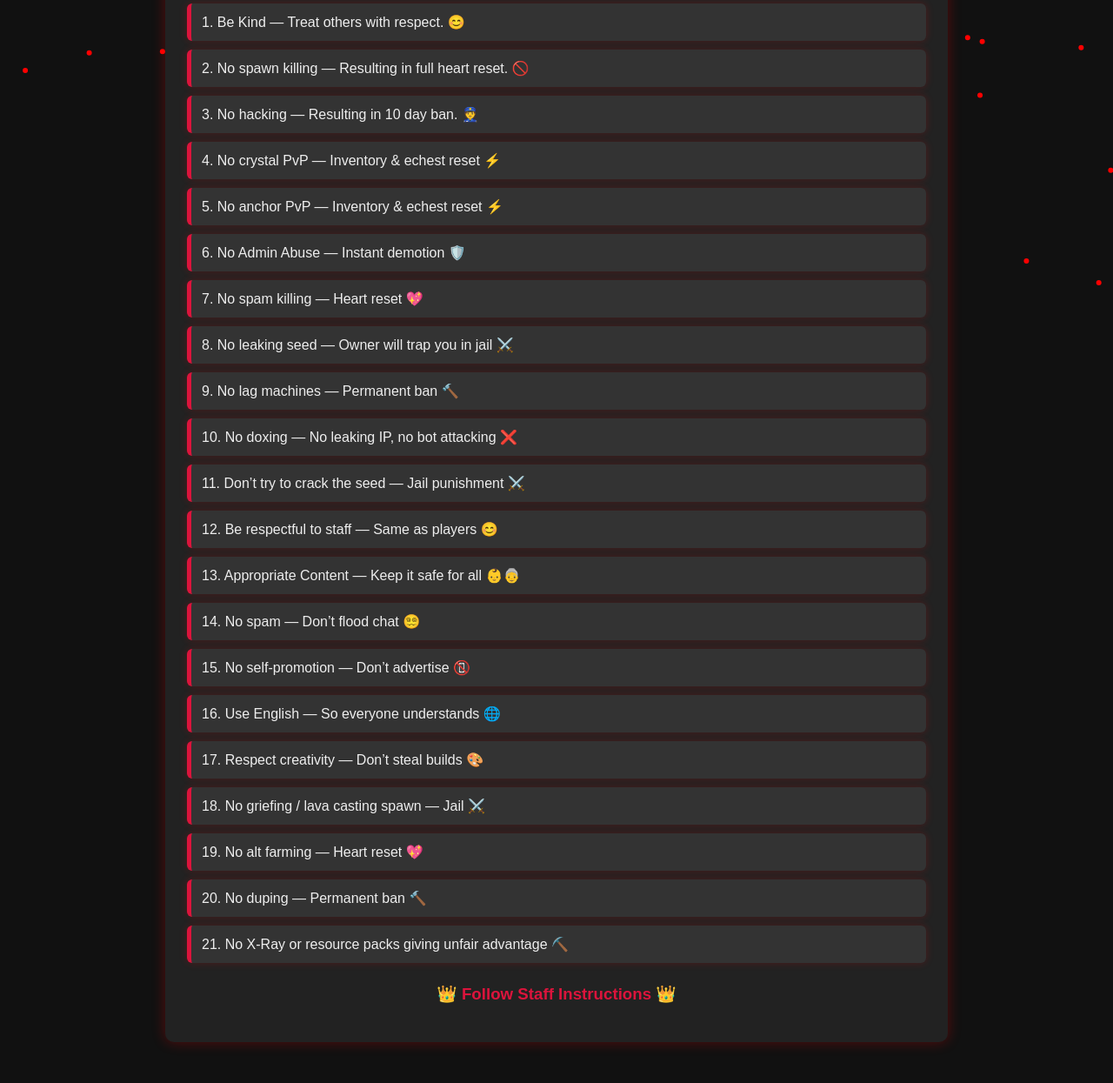
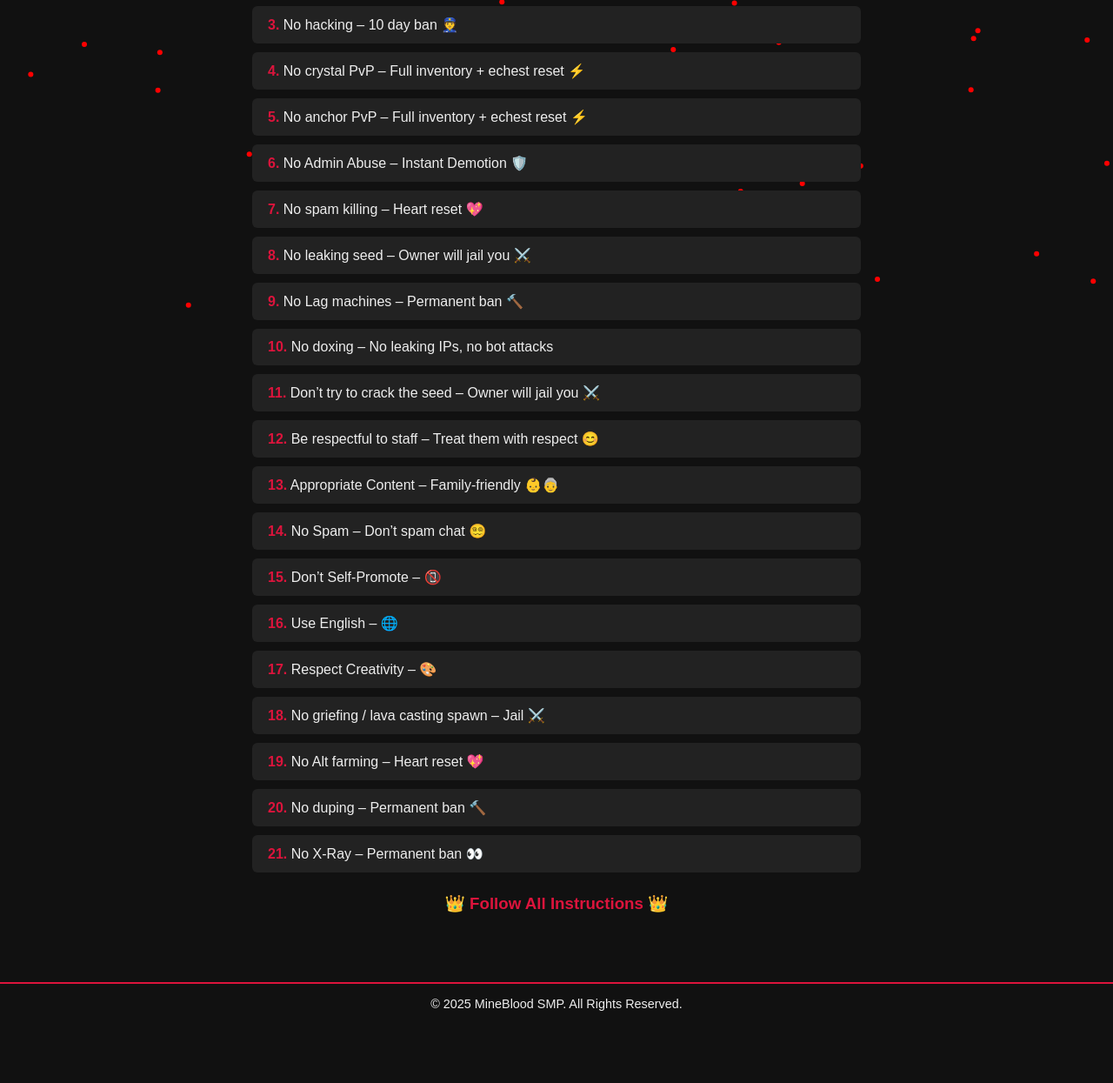
Before and after one commit to BgIeuga/3gfdso65432oiuytrkiuytre868777786969696969o, a plain HTML site: page rules.html in a window 1280 px wide. Shown: the part 441-1686 px from the top of the page at 87% size. After the commit the page ends 1618 px from the top, so only its background shows below. Drawn offline with nearby package versions, Linux system fonts and the light colour scheme; a web font is replaced by a local one.

Commit message:
Update rules.html

```diff
--- a/rules.html
+++ b/rules.html
@@ -6,25 +6,21 @@
   <title>MineBlood SMP - Rules</title>
   <link href="https://fonts.cdnfonts.com/css/minecraftia" rel="stylesheet">
   <style>
-    body { font-family: 'Minecraftia', sans-serif; margin: 0; padding: 0; background: #111; color: #eee; text-align: center; overflow-x: hidden; }
-    #particles-js { position: fixed; width: 100%; height: 100%; top: 0; left: 0; z-index: -1; background: #111; }
-    header { background: linear-gradient(135deg, crimson, darkred); padding: 30px; box-shadow: 0 4px 15px rgba(0,0,0,0.5); animation: fadeIn 1.2s ease-in-out; }
-    header img { width: 120px; image-rendering: pixelated; animation: float 3s infinite ease-in-out; }
-    header h1 { font-size: 3em; margin: 10px 0 5px 0; text-shadow: 2px 2px 8px #000; animation: glow 2s infinite alternate; }
-    nav { background: linear-gradient(90deg, #111, #222, #111); background-size: 300% 300%; animation: gradientShift 8s infinite alternate; padding: 8px 0; position: sticky; top: 0; z-index: 1000; }
-    nav a { color: #fff; margin: 0 15px; text-decoration: none; font-weight: bold; font-size: 0.95em; transition: color 0.3s, border-bottom 0.3s; padding-bottom: 4px; }
-    nav a:hover { color: crimson; border-bottom: 2px solid crimson; }
-    section { padding: 60px 20px; max-width: 900px; margin: auto; opacity: 0; transform: translateY(30px); transition: opacity 1s ease, transform 1s ease; }
-    section.visible { opacity: 1; transform: translateY(0); }
-    .card { background: #222; padding: 25px; border-radius: 10px; margin: 20px auto; box-shadow: 0 0 15px rgba(255,0,0,0.3); animation: fadeInUp 1.2s ease; text-align: left; }
-    h2 { text-align: center; font-size: 2.5em; text-shadow: 2px 2px 6px #000; }
-    ul.rules { list-style: none; padding: 0; }
-    ul.rules li { background: #333; margin: 10px 0; padding: 12px; border-left: 5px solid crimson; border-radius: 6px; box-shadow: 0 0 10px rgba(255,0,0,0.2); }
-    footer { background: #111; padding: 15px; font-size: 0.9em; border-top: 2px solid crimson; }
-    footer a { color: #ff5555; text-decoration: none; font-weight: bold; }
-    footer a:hover { text-decoration: underline; }
-    @keyframes fadeIn { from {opacity:0; transform:translateY(-20px);} to {opacity:1; transform:translateY(0);} }
-    @keyframes fadeInUp { from {opacity:0; transform:translateY(40px);} to {opacity:1; transform:translateY(0);} }
+    body { font-family:'Minecraftia',sans-serif; margin:0; padding:0; background:#111; color:#eee; text-align:center; overflow-x:hidden; }
+    #particles-js { position:fixed; width:100%; height:100%; top:0; left:0; z-index:-1; background:#111; }
+    header { background:linear-gradient(135deg, crimson, darkred); padding:30px; box-shadow:0 4px 15px rgba(0,0,0,0.5); }
+    header img { width:120px; image-rendering:pixelated; animation:float 3s infinite ease-in-out; }
+    header h1 { font-size:3em; margin:10px 0 5px 0; text-shadow:2px 2px 8px #000; animation:glow 2s infinite alternate; }
+    nav { background:linear-gradient(90deg,#111,#222,#111); background-size:300% 300%; animation:gradientShift 8s infinite alternate; padding:8px 0; position:sticky; top:0; z-index:1000; }
+    nav a { color:#fff; margin:0 15px; text-decoration:none; font-weight:bold; font-size:0.95em; transition:color 0.3s, border-bottom 0.3s; padding-bottom:4px; }
+    nav a:hover { color:crimson; border-bottom:2px solid crimson; }
+    section { padding:60px 20px; max-width:900px; margin:auto; }
+    h2 { font-size:2.5em; text-shadow:2px 2px 6px #000; margin-bottom:15px; }
+    ul.rules { list-style:none; padding:0; max-width:700px; margin:20px auto; text-align:left; }
+    ul.rules li { background:#222; margin:10px 0; padding:12px 18px; border-radius:6px; transition:transform 0.2s, background 0.3s, box-shadow 0.3s; }
+    ul.rules li:hover { background:#333; transform:scale(1.03); box-shadow:0 0 12px crimson; }
+    ul.rules li strong { color:crimson; }
+    footer { background:#111; padding:15px; font-size:0.9em; border-top:2px solid crimson; }
     @keyframes float { 0%,100%{transform:translateY(0);} 50%{transform:translateY(-10px);} }
     @keyframes glow { from{text-shadow:0 0 10px crimson;} to{text-shadow:0 0 20px red,0 0 30px crimson;} }
     @keyframes gradientShift { from{background-position:left;} to{background-position:right;} }
@@ -35,7 +31,6 @@
   <header>
     <img src="logo.png" alt="MineBlood Logo">
     <h1>MineBlood SMP - Rules</h1>
-    <p>Play fair. Respect others. Keep it fun.</p>
   </header>
   <nav>
     <a href="index.html">Home</a>
@@ -44,44 +39,40 @@
     <a href="discord.html">Discord</a>
   </nav>
   <section>
-    <div class="card">
-      <h2>📜 Server Rules</h2>
-      <ul class="rules">
-        <li>1. Be Kind — Treat others with respect. 😊</li>
-        <li>2. No spawn killing — Resulting in full heart reset. 🚫</li>
-        <li>3. No hacking — Resulting in 10 day ban. 👮</li>
-        <li>4. No crystal PvP — Inventory & echest reset ⚡</li>
-        <li>5. No anchor PvP — Inventory & echest reset ⚡</li>
-        <li>6. No Admin Abuse — Instant demotion 🛡️</li>
-        <li>7. No spam killing — Heart reset 💖</li>
-        <li>8. No leaking seed — Owner will trap you in jail ⚔️</li>
-        <li>9. No lag machines — Permanent ban 🔨</li>
-        <li>10. No doxing — No leaking IP, no bot attacking ❌</li>
-        <li>11. Don’t try to crack the seed — Jail punishment ⚔️</li>
-        <li>12. Be respectful to staff — Same as players 😊</li>
-        <li>13. Appropriate Content — Keep it safe for all 👶👵</li>
-        <li>14. No spam — Don’t flood chat 😵‍💫</li>
-        <li>15. No self-promotion — Don’t advertise 📵</li>
-        <li>16. Use English — So everyone understands 🌐</li>
-        <li>17. Respect creativity — Don’t steal builds 🎨</li>
-        <li>18. No griefing / lava casting spawn — Jail ⚔️</li>
-        <li>19. No alt farming — Heart reset 💖</li>
-        <li>20. No duping — Permanent ban 🔨</li>
-        <li>21. No X-Ray or resource packs giving unfair advantage ⛏️</li>
-      </ul>
-      <h3 style="text-align:center; margin-top:25px; color:crimson;">👑 Follow Staff Instructions 👑</h3>
-    </div>
+    <h2>📖 Server Rules 📖</h2>
+    <ul class="rules">
+      <li><strong>1.</strong> Be Kind – Treat others with respect 😊</li>
+      <li><strong>2.</strong> No spawn killing – Full heart reset 🚫</li>
+      <li><strong>3.</strong> No hacking – 10 day ban 👮</li>
+      <li><strong>4.</strong> No crystal PvP – Full inventory + echest reset ⚡</li>
+      <li><strong>5.</strong> No anchor PvP – Full inventory + echest reset ⚡</li>
+      <li><strong>6.</strong> No Admin Abuse – Instant Demotion 🛡️</li>
+      <li><strong>7.</strong> No spam killing – Heart reset 💖</li>
+      <li><strong>8.</strong> No leaking seed – Owner will jail you ⚔️</li>
+      <li><strong>9.</strong> No Lag machines – Permanent ban 🔨</li>
+      <li><strong>10.</strong> No doxing – No leaking IPs, no bot attacks</li>
+      <li><strong>11.</strong> Don’t try to crack the seed – Owner will jail you ⚔️</li>
+      <li><strong>12.</strong> Be respectful to staff – Treat them with respect 😊</li>
+      <li><strong>13.</strong> Appropriate Content – Family-friendly 👶👵</li>
+      <li><strong>14.</strong> No Spam – Don’t spam chat 😵‍💫</li>
+      <li><strong>15.</strong> Don’t Self-Promote – 📵</li>
+      <li><strong>16.</strong> Use English – 🌐</li>
+      <li><strong>17.</strong> Respect Creativity – 🎨</li>
+      <li><strong>18.</strong> No griefing / lava casting spawn – Jail ⚔️</li>
+      <li><strong>19.</strong> No Alt farming – Heart reset 💖</li>
+      <li><strong>20.</strong> No duping – Permanent ban 🔨</li>
+      <li><strong>21.</strong> No X-Ray – Permanent ban 👀</li>
+    </ul>
+    <h3 style="color:crimson; margin-top:25px;">👑 Follow All Instructions 👑</h3>
   </section>
   <footer>
-    &copy; 2025 MineBlood SMP. All Rights Reserved. |
-    <a href="discord.html">Join our Discord</a>
+    &copy; 2025 MineBlood SMP. All Rights Reserved.
   </footer>
   <script src="https://cdn.jsdelivr.net/npm/particles.js@2.0.0/particles.min.js"></script>
   <script>
-    const sections=document.querySelectorAll("section");
-    const revealOnScroll=()=>{const trigger=window.innerHeight*0.85;sections.forEach(sec=>{if(sec.getBoundingClientRect().top<trigger){sec.classList.add("visible");}});};
-    window.addEventListener("scroll",revealOnScroll);revealOnScroll();
-    particlesJS("particles-js",{particles:{number:{value:80},size:{value:3},move:{speed:1},line_linked:{enable:false},color:{value:"#ff0000"}}});
+    particlesJS("particles-js", {
+      particles: { number:{value:80}, size:{value:3}, move:{speed:1}, line_linked:{enable:false}, color:{value:"#ff0000"} }
+    });
   </script>
 </body>
 </html>
```
